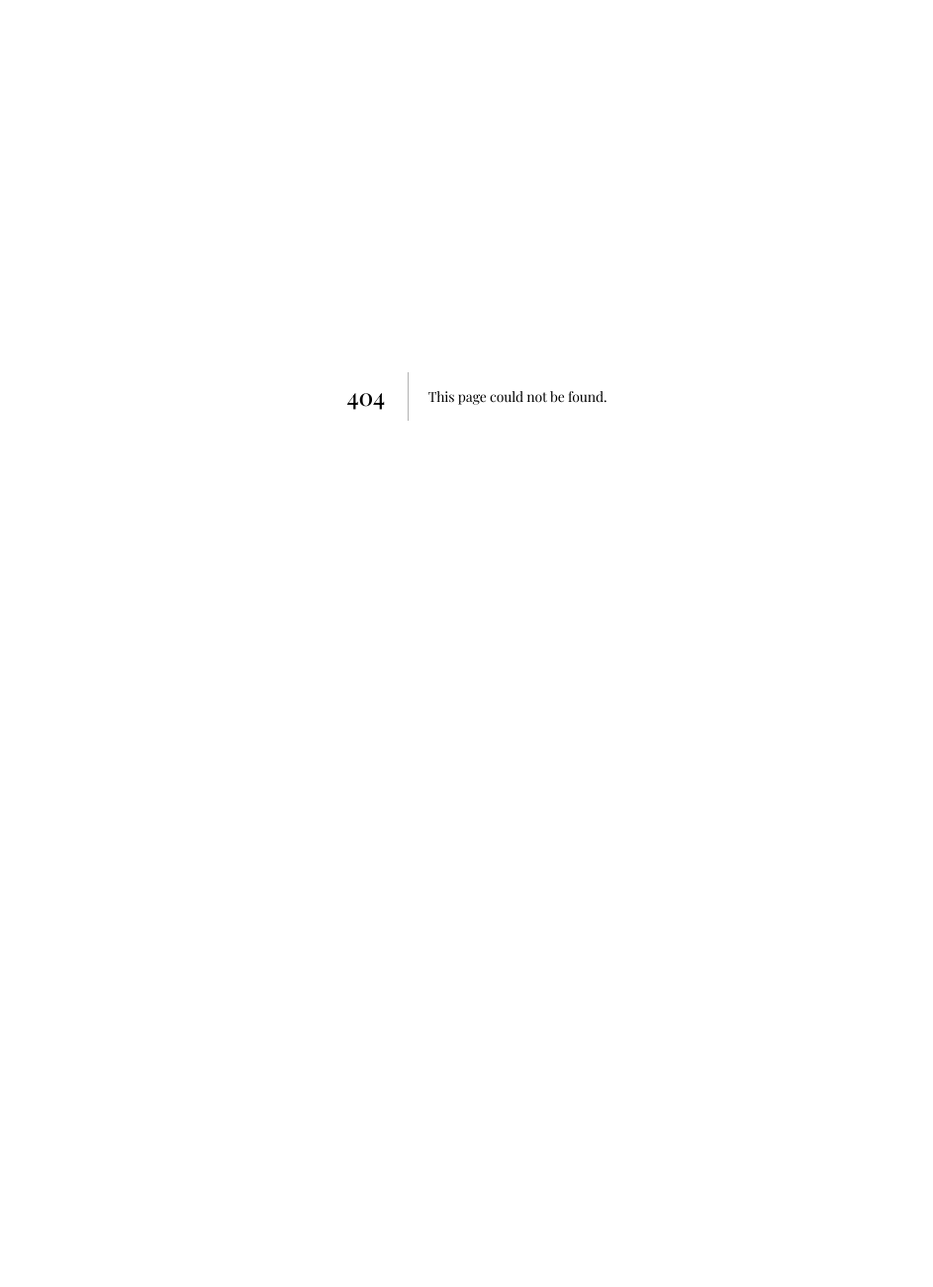
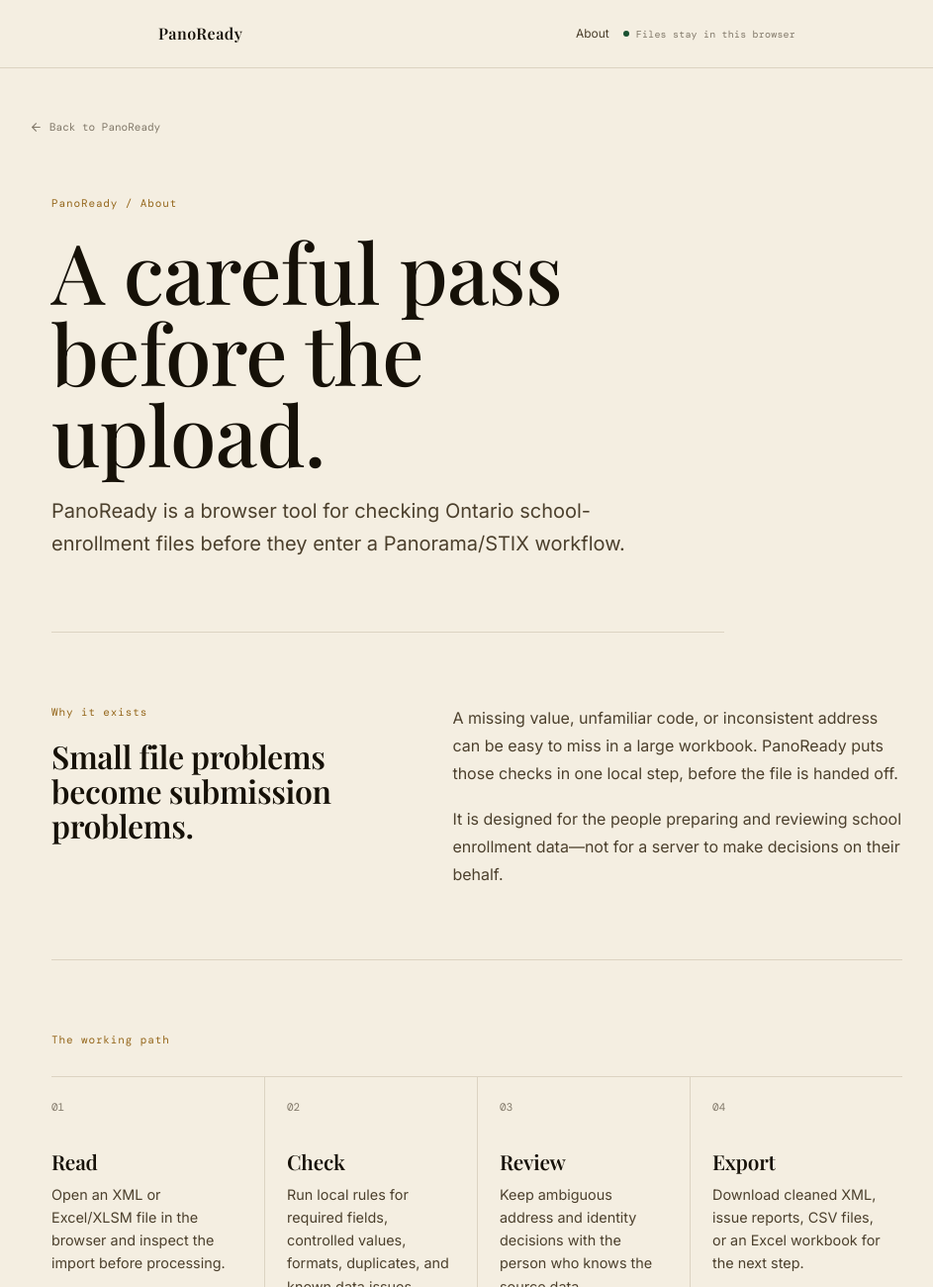
Before and after one commit to WDGPH/PanoReady, a Next.js app: page /about in a window 1280 px wide. Before the commit this address had no page. Shown: the top 1300 px of the page at 99% size, without its empty margins (158-1101 px from the left). Before the commit the page ends 800 px from the top, so only its background shows below. Built offline with nearby package versions, Linux system fonts and the light colour scheme; a web font is replaced by a local one.

Commit message:
add about page

```diff
--- /dev/null
+++ b/app/about/page.tsx
@@ -0,0 +1,59 @@
+import Link from "next/link";
+import { ArrowLeft, ArrowRight, Check, LockKeyhole, ShieldCheck } from "lucide-react";
+import NavBar from "../../components/NavBar";
+
+const workflowSteps = [
+  ["Read", "Open an XML or Excel/XLSM file in the browser and inspect the import before processing."],
+  ["Check", "Run local rules for required fields, controlled values, formats, duplicates, and known data issues."],
+  ["Review", "Keep ambiguous address and identity decisions with the person who knows the source data."],
+  ["Export", "Download cleaned XML, issue reports, CSV files, or an Excel workbook for the next step."],
+];
+
+export default function AboutPage() {
+  return (
+    <div className="about-page">
+      <NavBar />
+      <main className="about-shell">
+        <Link href="./" className="about-back"><ArrowLeft size={13} /> Back to PanoReady</Link>
+        <article className="about-document">
+          <header className="about-intro">
+            <p className="about-kicker">PanoReady / About</p>
+            <h1>A careful pass before the upload.</h1>
+            <p className="about-lede">PanoReady is a browser tool for checking Ontario school-enrollment files before they enter a Panorama/STIX workflow.</p>
+          </header>
+
+          <section className="about-section about-section--split">
+            <div><p className="about-label">Why it exists</p><h2>Small file problems become submission problems.</h2></div>
+            <div className="about-copy">
+              <p>A missing value, unfamiliar code, or inconsistent address can be easy to miss in a large workbook. PanoReady puts those checks in one local step, before the file is handed off.</p>
+              <p>It is designed for the people preparing and reviewing school enrollment data—not for a server to make decisions on their behalf.</p>
+            </div>
+          </section>
+
+          <section className="about-section">
+            <p className="about-label">The working path</p>
+            <div className="about-steps">
+              {workflowSteps.map(([name, description], index) => (
+                <div className="about-step" key={name}>
+                  <span className="about-step-number">0{index + 1}</span>
+                  <div><h2>{name}</h2><p>{description}</p></div>
+                  {index < workflowSteps.length - 1 && <ArrowRight className="about-step-arrow" size={16} aria-hidden="true" />}
+                </div>
+              ))}
+            </div>
+          </section>
+
+          <section className="about-principles">
+            <div className="about-principle"><LockKeyhole size={18} aria-hidden="true" /><div><h2>Files stay local</h2><p>Processing happens in this browser. There is no upload endpoint, account, or server-side data store.</p></div></div>
+            <div className="about-principle"><ShieldCheck size={18} aria-hidden="true" /><div><h2>Automation has a boundary</h2><p>Deterministic changes can be applied automatically. Ambiguous decisions remain visible for review.</p></div></div>
+          </section>
+
+          <section className="about-note">
+            <div className="about-note-heading"><Check size={16} aria-hidden="true" /><h2>Read the result carefully.</h2></div>
+            <p><code>REVIEW_REQUIRED</code> means the implemented checks passed, but the authoritative STIX XSD is not available to this tool. PanoReady keeps that boundary visible instead of calling the file ready without the official schema and accepted-file tests.</p>
+          </section>
+        </article>
+      </main>
+    </div>
+  );
+}
--- a/app/globals.css
+++ b/app/globals.css
@@ -1064,3 +1064,48 @@
 @media (prefers-reduced-motion: reduce) {
   *, *::before, *::after { animation-duration: 0.01ms !important; animation-iteration-count: 1 !important; transition-duration: 0.01ms !important; scroll-behavior: auto !important; }
 }
+
+/* About page: a document-led reading path, separate from the home workbench. */
+.about-page { min-height: 100dvh; display: flex; flex-direction: column; }
+.about-shell { width: 100%; max-width: 960px; margin: 0 auto; padding: 48px 28px 96px; flex: 1; }
+.about-back { display: inline-flex; align-items: center; gap: 7px; color: var(--color-text-muted); font-family: var(--font-mono), var(--font-mono-fallback); font-size: 11px; text-decoration: none; white-space: nowrap; }
+.about-back:hover { color: var(--color-text-primary); }
+.about-document { max-width: 860px; margin: 56px auto 0; }
+.about-intro { max-width: 680px; padding-bottom: 72px; border-bottom: 1px solid var(--color-border); }
+.about-kicker, .about-label { color: var(--color-teal-400); font-family: var(--font-mono), var(--font-mono-fallback); font-size: 11px; letter-spacing: 0.08em; margin: 0 0 18px; }
+.about-intro h1 { max-width: 660px; margin: 0 0 22px; font-size: clamp(2.75rem, 7vw, 5.25rem); line-height: 0.98; font-weight: 500; overflow-wrap: anywhere; }
+.about-lede { max-width: 600px; margin: 0; color: var(--color-text-secondary); font-size: clamp(1.05rem, 2vw, 1.25rem); line-height: 1.65; }
+.about-section { padding: 72px 0; border-bottom: 1px solid var(--color-border); }
+.about-section--split { display: grid; grid-template-columns: minmax(0, 0.8fr) minmax(0, 1.2fr); gap: clamp(32px, 8vw, 110px); }
+.about-section h2, .about-principle h2, .about-note h2 { margin: 0; font-size: clamp(1.35rem, 2.6vw, 2rem); line-height: 1.1; font-weight: 600; }
+.about-copy { max-width: 480px; color: var(--color-text-secondary); font-size: 1rem; line-height: 1.75; }
+.about-copy p { margin: 0 0 18px; }
+.about-copy p:last-child { margin-bottom: 0; }
+.about-steps { display: grid; grid-template-columns: repeat(4, minmax(0, 1fr)); margin-top: 28px; border-top: 1px solid var(--color-border); }
+.about-step { position: relative; min-width: 0; padding: 22px 22px 8px 0; }
+.about-step + .about-step { padding-left: 22px; border-left: 1px solid var(--color-border); }
+.about-step-number { display: block; margin-bottom: 36px; color: var(--color-text-muted); font-family: var(--font-mono), var(--font-mono-fallback); font-size: 11px; }
+.about-step h2 { font-size: 1.3rem; margin-bottom: 10px; }
+.about-step p { margin: 0; color: var(--color-text-secondary); font-size: 0.9rem; line-height: 1.6; }
+.about-step-arrow { display: none; }
+.about-principles { display: grid; grid-template-columns: repeat(2, minmax(0, 1fr)); gap: 1px; margin-top: 72px; background: var(--color-border); border: 1px solid var(--color-border); }
+.about-principle { display: grid; grid-template-columns: auto minmax(0, 1fr); gap: 16px; padding: 26px; background: var(--color-surface-1); }
+.about-principle > svg { color: var(--verde); margin-top: 3px; }
+.about-principle h2 { font-size: 1.15rem; margin-bottom: 8px; }
+.about-principle p, .about-note p { margin: 0; color: var(--color-text-secondary); font-size: 0.9rem; line-height: 1.7; }
+.about-note { margin-top: 72px; padding: 26px; background: var(--color-surface-2); border: 1px solid var(--color-border); }
+.about-note-heading { display: flex; align-items: center; gap: 10px; margin-bottom: 12px; }
+.about-note-heading svg { color: var(--verde); flex-shrink: 0; }
+.about-note code { color: var(--color-text-primary); font-family: var(--font-mono), var(--font-mono-fallback); font-size: 0.85em; }
+
+@media (max-width: 700px) {
+  .about-shell { padding-inline: 20px; }
+  .about-document { margin-top: 42px; }
+  .about-intro { padding-bottom: 52px; }
+  .about-section { padding: 52px 0; }
+  .about-section--split, .about-principles { grid-template-columns: minmax(0, 1fr); }
+  .about-steps { grid-template-columns: minmax(0, 1fr); }
+  .about-step, .about-step + .about-step { padding: 20px 0; border-left: 0; border-bottom: 1px solid var(--color-border); }
+  .about-step:last-child { border-bottom: 0; }
+  .about-step-number { margin-bottom: 18px; }
+}
--- a/app/page.tsx
+++ b/app/page.tsx
@@ -1,6 +1,7 @@
 "use client";
 
 import { useState, useCallback, useEffect, useRef, Fragment } from "react";
+import Link from "next/link";
 import {
   Wand2, FileText,
   CheckCircle2, AlertCircle, Loader2, ArrowLeft,
@@ -64,8 +65,11 @@
   return (
     <header className="topbar">
       <div className="topbar-inner">
-        <span className="brand">PanoReady</span>
-        <span className="privacy">Data never leaves your browser</span>
+        <Link href="./" className="brand no-underline">PanoReady</Link>
+        <nav aria-label="Primary navigation" style={{ display: "flex", alignItems: "center", gap: 16, marginLeft: "auto" }}>
+          <Link href="./about" className="no-underline" style={{ color: "var(--color-text-secondary)", fontSize: 12, whiteSpace: "nowrap" }}>About</Link>
+        </nav>
+        <span className="privacy">Files stay in this browser</span>
       </div>
     </header>
   );
@@ -119,11 +123,11 @@
 // ─── Workflows config ────────────────────────────────────────────────────────
 
 const WORKFLOWS: { id: Workflow; label: string; description: string }[] = [
-  { id: "validate", label: "Validate & Fix",  description: "Full validation: required fields, code values, formats, duplicates. Apply safe fixes, revalidate, download." },
-  { id: "clean",    label: "Clean XML",       description: "Fix phones, standardize units, flag bad street numbers for manual review." },
-  { id: "export",   label: "Export Reports",  description: "Parse students into spreadsheet. Filter Gr7–8 born 2012–2013 with school summaries." },
-  { id: "pretty",   label: "Pretty Print",    description: "Reformat the XML with consistent indentation." },
-  { id: "compare",  label: "Compare Files",   description: "Compare two snapshots to measure record, field, and school-level changes." },
+  { id: "validate", label: "Validate & Fix",  description: "Check required fields, code values, formats, and duplicates. Apply safe fixes, then download the result." },
+  { id: "clean",    label: "Clean XML",       description: "Standardize phone and unit values. Send uncertain street numbers to review." },
+  { id: "export",   label: "Export Reports",  description: "Turn student records into CSV and Excel reports, with school and grade summaries." },
+  { id: "pretty",   label: "Pretty Print",    description: "Reformat the XML with consistent indentation for easier review." },
+  { id: "compare",  label: "Compare Files",   description: "Compare two files and inspect record, field, and school-level changes." },
 ];
 
 // ─── HomeView ─────────────────────────────────────────────────────────────────
@@ -358,9 +362,9 @@
 
         {/* Statement — the one decision on this page that isn't a workflow choice */}
         <section className="beat">
-          <p className="eyebrow" style={{ marginBottom: 22 }}>In your browser, always</p>
+          <p className="eyebrow" style={{ marginBottom: 22 }}>Local file checks</p>
           <h1 style={{ fontFamily: "var(--font-serif), Georgia, serif", fontWeight: 500, fontSize: "clamp(34px,5.5vw,58px)", lineHeight: 1.08, letterSpacing: "-0.01em", margin: 0, maxWidth: 480, color: "var(--ink)" }}>
-            Validate, in confidence.
+            Check the file before submission.
           </h1>
         </section>
 
@@ -433,7 +437,7 @@
 
         {xlsmMeta && (
           <section className="beat">
-            <h2 className="beat-title">File Info metadata</h2>
+          <h2 className="beat-title">File details</h2>
             <p style={{ fontSize: 12, color: "var(--color-text-secondary)", lineHeight: 1.5, margin: "0 0 12px" }}>
               Review or update these values before the workbook is converted to STIX XML.
             </p>
@@ -558,7 +562,7 @@
 
           {currentXlsmMeta && (
             <section className="beat">
-              <h2 className="beat-title">Current file metadata</h2>
+              <h2 className="beat-title">Current file details</h2>
               <p style={{ fontSize: 12, color: "var(--color-text-secondary)", lineHeight: 1.5, margin: "0 0 12px" }}>
                 Review or update these values before the current workbook is converted for comparison.
               </p>
--- a/components/NavBar.tsx
+++ b/components/NavBar.tsx
@@ -5,10 +5,15 @@
   return (
     <header className="topbar">
       <div className="topbar-inner">
-        <Link href="/" className="brand no-underline">
+        <Link href="./" className="brand no-underline">
           PanoReady
         </Link>
-        <span className="privacy">Data never leaves your browser</span>
+        <nav aria-label="Primary navigation" style={{ display: "flex", alignItems: "center", gap: 16, marginLeft: "auto" }}>
+          <Link href="./about" className="no-underline" style={{ color: "var(--color-text-secondary)", fontSize: 12, whiteSpace: "nowrap" }}>
+            About
+          </Link>
+        </nav>
+        <span className="privacy">Files stay in this browser</span>
       </div>
     </header>
   );
```
